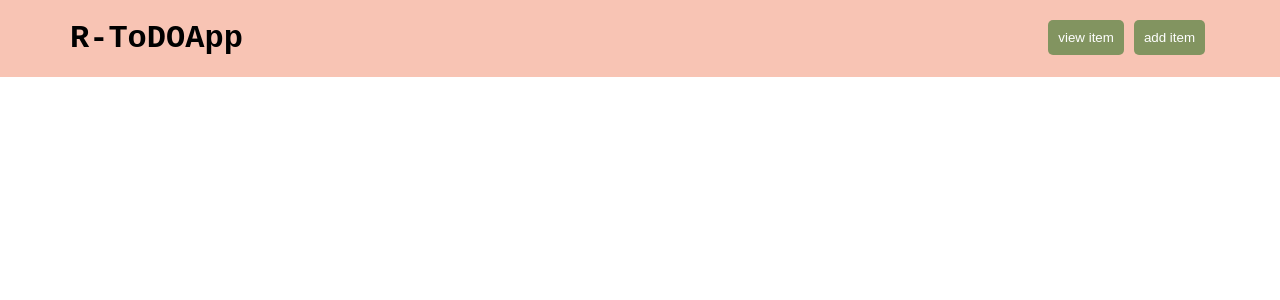
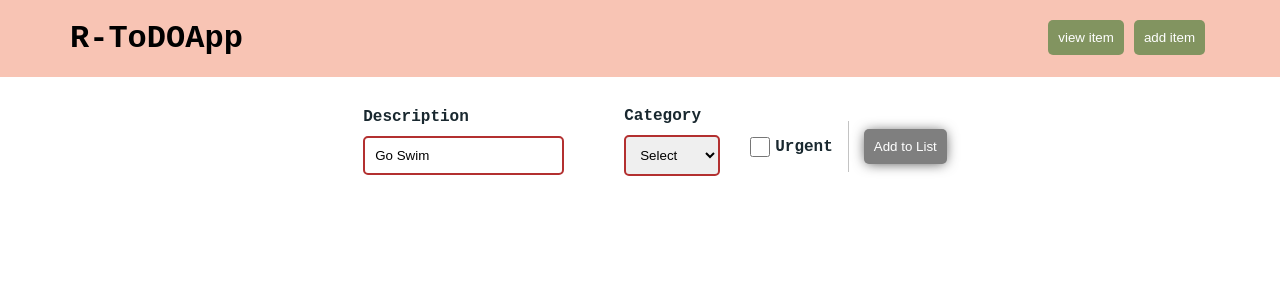
Before and after one commit to meeraqunaibi/to-do-list, a React (Create React App) app: page / in a window 1280 px wide. Shown: the top 300 px of the page. Built offline with nearby package versions, Linux system fonts and the light colour scheme.

Commit message:
rendering-addPage-if-itemsArray-is-empty

```diff
--- a/src/App.jsx
+++ b/src/App.jsx
@@ -5,25 +5,32 @@ import AddItem from "./pages/addItem/addItem.component";
 import ViewItems from "./pages/viewItems/viewItem.component";
 
 function App() {
-  const [items, setItems] = useState([]);
+  const [items, setItems] = useState(
+    JSON.parse(localStorage.getItem("to-do-list")) || []
+  );
   const [isShown, setIsShown] = useState(false);
   const [id, setId] = useState();
-  const [currentPage, setCurrentPage] = useState("");
+  const [currentPage, setCurrentPage] = useState(
+    items.length === 0 ? "add" : "view"
+  );
   const addNewItem = (item) => {
     let newItems = [...items, item];
     setItems(newItems);
     localStorage.setItem("to-do-list", JSON.stringify(newItems));
+    setCurrentPage("view");
   };
   const onDelete = (id) => {
     const newItems = items.filter((item) => item.id !== id);
     setItems(newItems);
     setIsShown(false);
+    localStorage.setItem("to-do-list", JSON.stringify(newItems));
   };
   const onFinish = (id) => {
     const newItems = items.map((item) =>
       item.id === id ? { ...item, isDone: true } : item
     );
     setItems(newItems);
+    localStorage.setItem("to-do-list", JSON.stringify(newItems));
   };
 
   const undoDelete = () => {
```
